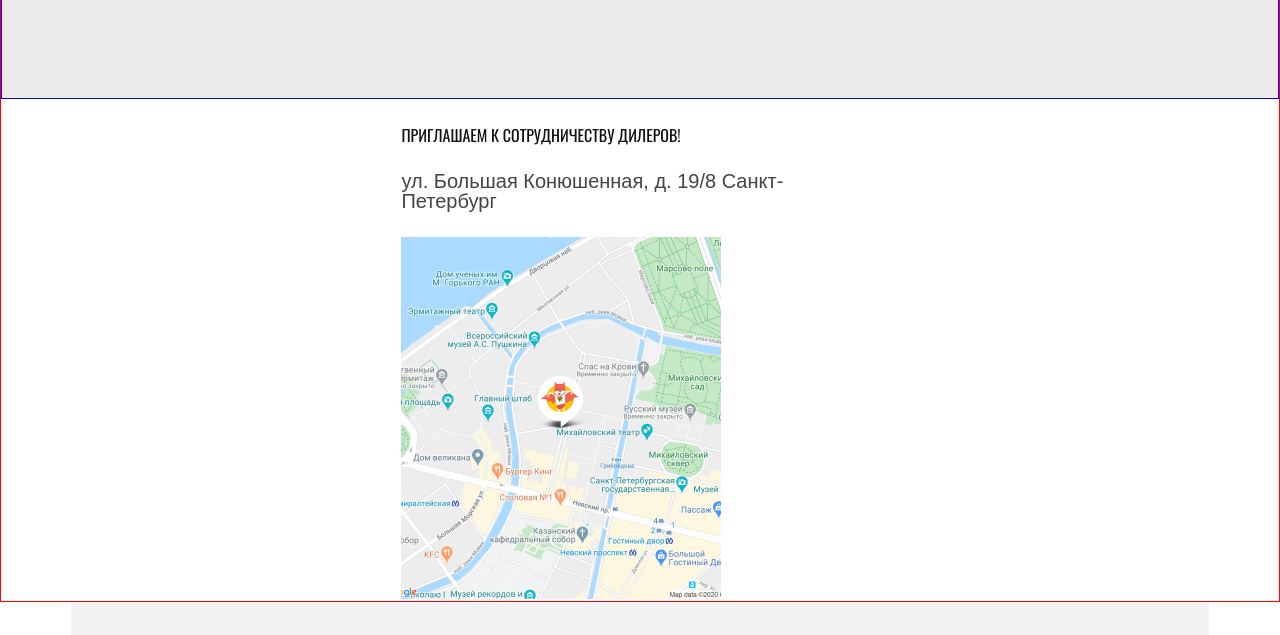
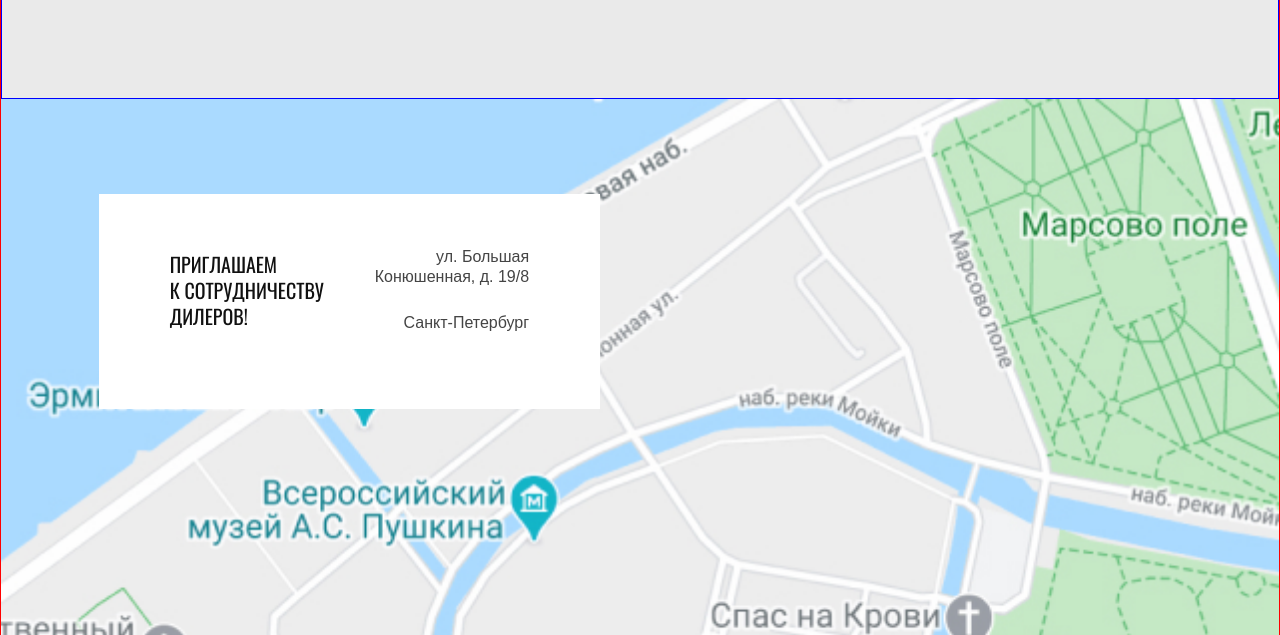
Before and after one commit to SJ23y/Cat-Energy, a website: page source/index.html in a window 1280 px wide. Shown: the part 2175-2810 px from the top of the page. Drawn offline with nearby package versions, Linux system fonts and the light colour scheme; files that its build step writes are made by us from their sources.

Commit message:
feat: added layout for contacts section

```diff
--- a/source/index.html
+++ b/source/index.html
@@ -116,10 +116,14 @@
       </section>
 
       <footer class="page-main__footer contacts">
-        <div class="page__container">
+        <div class="page__container contacts__text-block">
           <h2 class="visually-hidden">Контакты</h2>
-          <p class="contacts__message">Приглашаем к сотрудничеству дилеров!</p>
-          <p class="contacts__address">ул. Большая Конюшенная, д. 19/8 Санкт-Петербург</p>
+          <p class="contacts__message">Приглашаем <br/> к сотрудничеству дилеров!</p>
+          <p class="contacts__address address">
+            <span>ул. Большая</span>
+            <span>Конюшенная, д. 19/8</span>
+            <span class="address__city">Санкт-Петербург</span>
+          </p>
         </div>
 
         <div class="contacts__map-wrapper">
--- a/source/sass/blocks/contacts.scss
+++ b/source/sass/blocks/contacts.scss
@@ -1,10 +1,34 @@
 @use "../globals/variables.scss" as *;
 
 .contacts {
+  position: relative;
+  width: 100%;
   padding-top: 26px;
+
+  @media (min-width: $desktop-width) {
+    padding: 0;
+  }
+}
+
+.contacts__text-block {
+  display: flex;
+  justify-content: space-between;
+  align-items: center;
+  margin: 0 auto;
+
+  @media (min-width: $desktop-width) {
+    position: absolute;
+    top: 6.6%;
+    left: 7.64%;
+    width: 39.24%;
+    padding: 4.17% 5.56% 3.89%;
+    background-color: $basic-white;
+  }
+
 }
 
 .contacts__message {
+  width: 139px;
   padding: 0;
   margin: 0;
   margin-bottom: 26px;
@@ -14,11 +38,43 @@
   line-height: 20px;
   text-transform: uppercase;
   color: $special-dark-gray-3;
+
+  @media (min-width: $tablet-width) {
+    width: 172px;
+    font-size: 20px;
+    line-height: 26px;
+  }
 }
 
 .contacts__address {
+  width: 139px;
   padding: 0;
   margin: 0;
   margin-bottom: 26px;
   line-height: 20px;
+
+  @media (min-width: $tablet-width) {
+    display: flex;
+    flex-direction: column;
+    width: 160px;
+    height: 100%;
+    min-height: 86px;
+    font-size: 16px;
+    line-height: 20px;
+    text-align: right;
+  }
 }
+
+.address__city {
+  margin-top: auto;
+}
+
+.contacts__map-wrapper {
+  width: 100%;
+}
+
+.contacts__map-image {
+  width: 100%;
+  height: 100%;
+  aspect-ratio: 1 / 1.13;
+}
```
